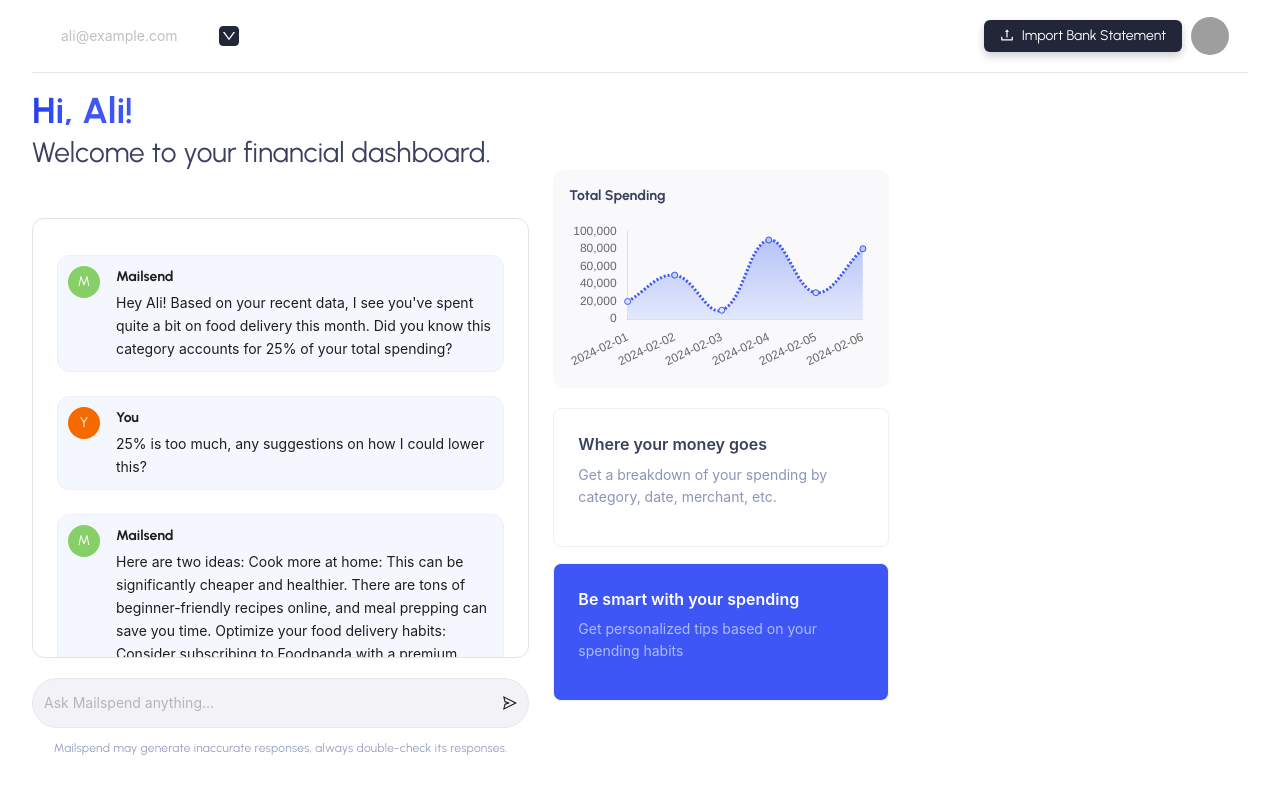
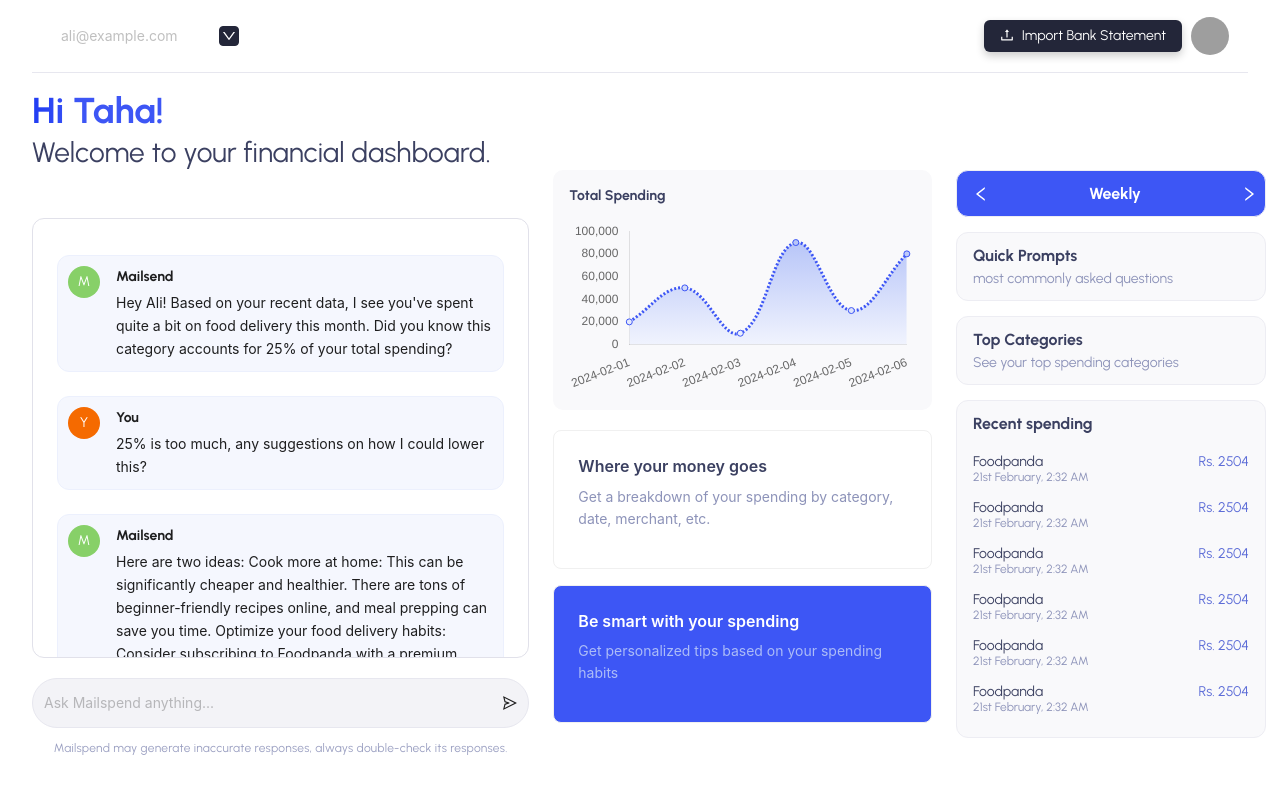
Before and after one commit to MuhammadAmas/MailSpend, a React (Vite) app: page /Dashboard in a window 1280 px wide. Shown: the top 794 px of the page. Built offline with nearby package versions, Linux system fonts and the light colour scheme; grey boxes are pictures that could not be loaded.

Commit message:
minor ui fixes

```diff
--- a/src/pages/Connect/Connect.jsx
+++ b/src/pages/Connect/Connect.jsx
@@ -2,6 +2,7 @@ import React from "react";
 import { Layout, Card, Button, Typography } from "antd";
 import { GoogleOutlined } from "@ant-design/icons";
 import "./Connect.css";
+import { Link } from "react-router-dom";
 
 const { Header, Footer } = Layout;
 const { Text } = Typography;
@@ -22,6 +23,7 @@ const ConnectCard = () => (
     <Text className="connect-email-subtitle">
       Understand your spending habits and make smarter financial decisions.
     </Text>
+    <Link to="/preferences">
       <Button
         type="primary"
         icon={<GoogleOutlined />}
@@ -29,6 +31,7 @@ const ConnectCard = () => (
       >
         Continue with Google
       </Button>
+    </Link>
   </Card>
 );
 
--- a/src/pages/Dashboard/Dashboard.css
+++ b/src/pages/Dashboard/Dashboard.css
@@ -1,9 +1,65 @@
 .dashboard-container {
-    /* display: flex;
-    flex-direction: column;
-    align-items: center;
-    justify-content: center; */
     height: 100vh;
     background-color: #fff;
     padding: 0 2rem;
 }
+
+.ms-box {
+    display: flex;
+    background-color: #F9F9FB;
+    padding: 13px 16px;
+    border-radius: 12px;
+    flex-direction: column;
+    row-gap: 5px;
+    border: 1px solid #EDEDF3;
+}
+
+.box-small {
+    width: 276px;
+    margin-bottom: 15px;
+}
+
+.ms-box_heading {
+    font-weight: 600px;
+    font-size: 16px;
+    color: #3B4061;
+}
+
+.ms-box_subheading {
+    font-weight: 300px;
+    font-size: 14px;
+    color: #8D93B9;
+}
+
+.box-spending {
+    width: 276px;
+}
+
+.ms-item-name {
+    font-size: 14px;
+    color: #3B4061;
+    font-weight: 400;
+}
+
+.ms-item-date {
+    font-size: 12px;
+    color: #8D93B9;
+    font-weight: 300;
+}
+
+.ms-item-spent {
+    font-size: 14px;
+    font-weight: 500;
+    color: #5C6CD7;
+}
+
+.ms-box-item {
+    margin-bottom: 10px;
+    display: flex;
+    flex-direction: row;
+    justify-content: space-between;
+}
+
+.ms-mb-15 {
+    margin-bottom: 15px;
+}
--- a/src/pages/Dashboard/Dashboard.jsx
+++ b/src/pages/Dashboard/Dashboard.jsx
@@ -6,6 +6,7 @@ import ChatBox from "../../components/ChatBox/ChatBox.jsx";
 import { Col, Row } from "antd";
 import Prompts from "../../components/Prompts/Prompts.jsx";
 import SpendingChart from "../../components/SpendingChart/SpendingChart.jsx";
+import { LeftOutlined, RightOutlined } from "@ant-design/icons";
 
 // Example data
 const spendingData = [
@@ -36,7 +37,7 @@ const Dashboard = () => {
             WebkitTextFillColor: "transparent",
           }}
         >
-          Hi, Ali!
+          Hi Taha!
         </span>
         <br />
         <span
@@ -74,9 +75,9 @@ const Dashboard = () => {
           <ChatBox />
           <ChatInput />
         </Col>
-        <Col span={14}>
+        <Col span={8}>
           <Col
-            span={12}
+            // span={24}
             style={{
               display: "flex",
               flexDirection: "column",
@@ -87,6 +88,95 @@ const Dashboard = () => {
             <Prompts />
           </Col>
         </Col>
+        <Col span={6}>
+          <div
+            class="ms-box box-small"
+            style={{
+              backgroundColor: "#3D56F5",
+              textAlign: "center",
+            }}
+          >
+            <h3
+              class="ms-box_heading"
+              style={{
+                color: "white",
+                display: "flex",
+                gap: "100px",
+              }}
+            >
+              <LeftOutlined />
+              Weekly
+              <RightOutlined />
+            </h3>
+            {/* <p
+              class="ms-box_subheading"
+              style={{
+                color: "#ACBCF7",
+              }}
+            >
+              See tips to overcome financial burdens
+            </p>*/}
+          </div>
+          <div class="ms-box box-small">
+            <h3 class="ms-box_heading">Quick Prompts</h3>
+            <p class="ms-box_subheading">most commonly asked questions</p>
+          </div>
+          <div class="ms-box box-small">
+            <h3 class="ms-box_heading">Top Categories</h3>
+            <p class="ms-box_subheading">See your top spending categories</p>
+          </div>
+          {/* <div class="ms-box box-small">
+            <h3 class="ms-box_heading">Tips & Tricks</h3>
+            <p class="ms-box_subheading">
+              See tips to overcome financial burdens
+            </p>
+          </div> */}
+          <div class="ms-box box-spending">
+            <h3 class="ms-box_heading ms-mb-15">Recent spending</h3>
+            <div class="ms-box-item">
+              <div class="ms-item-info">
+                <p class="ms-item-name">Foodpanda</p>
+                <p class="ms-item-date">21st February, 2:32 AM</p>
+              </div>
+              <p class="ms-item-spent">Rs. 2504</p>
+            </div>
+            <div class="ms-box-item">
+              <div class="ms-item-info">
+                <p class="ms-item-name">Foodpanda</p>
+                <p class="ms-item-date">21st February, 2:32 AM</p>
+              </div>
+              <p class="ms-item-spent">Rs. 2504</p>
+            </div>
+            <div class="ms-box-item">
+              <div class="ms-item-info">
+                <p class="ms-item-name">Foodpanda</p>
+                <p class="ms-item-date">21st February, 2:32 AM</p>
+              </div>
+              <p class="ms-item-spent">Rs. 2504</p>
+            </div>
+            <div class="ms-box-item">
+              <div class="ms-item-info">
+                <p class="ms-item-name">Foodpanda</p>
+                <p class="ms-item-date">21st February, 2:32 AM</p>
+              </div>
+              <p class="ms-item-spent">Rs. 2504</p>
+            </div>
+            <div class="ms-box-item">
+              <div class="ms-item-info">
+                <p class="ms-item-name">Foodpanda</p>
+                <p class="ms-item-date">21st February, 2:32 AM</p>
+              </div>
+              <p class="ms-item-spent">Rs. 2504</p>
+            </div>
+            <div class="ms-box-item">
+              <div class="ms-item-info">
+                <p class="ms-item-name">Foodpanda</p>
+                <p class="ms-item-date">21st February, 2:32 AM</p>
+              </div>
+              <p class="ms-item-spent">Rs. 2504</p>
+            </div>
+          </div>
+        </Col>
       </Row>
     </div>
   );
--- a/src/pages/PreferencesForm/PreferencesForm.jsx
+++ b/src/pages/PreferencesForm/PreferencesForm.jsx
@@ -2,6 +2,7 @@ import React, { useState } from "react";
 import { Card, Button, Row, Col } from "antd";
 import { LeftOutlined } from "@ant-design/icons";
 import "./PreferencesForm.css"; // Make sure you have the corresponding CSS file
+import { Link } from "react-router-dom";
 
 const financialGoals = [
   { label: "Save for retirement", value: "saveForRetirement" },
@@ -52,6 +53,7 @@ const PreferencesForm = () => {
             </div>
           ))}
         </div>
+        <Link to="/Dashboard">
           <Button
             type="primary"
             className="preferences-next-button"
@@ -59,6 +61,7 @@ const PreferencesForm = () => {
           >
             Next
           </Button>
+        </Link>
       </Card>
     </div>
   );
```
Lines whose indentation alone changed are shown as unchanged.
